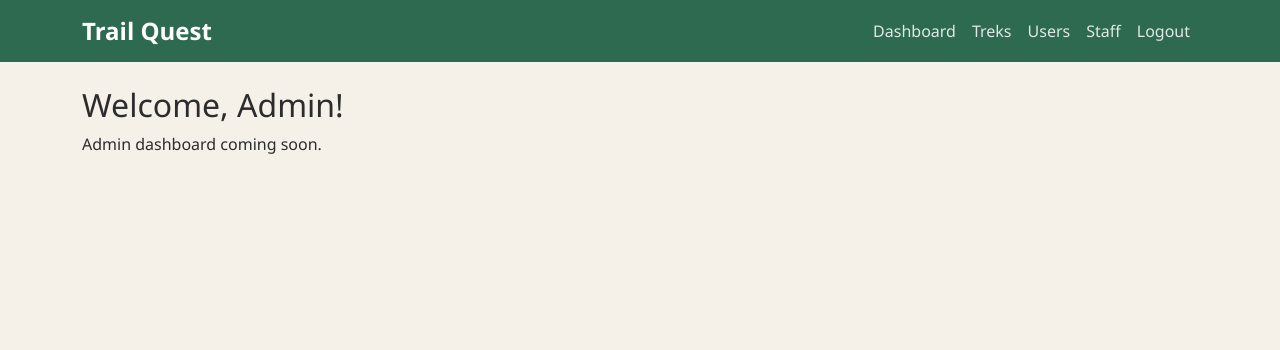
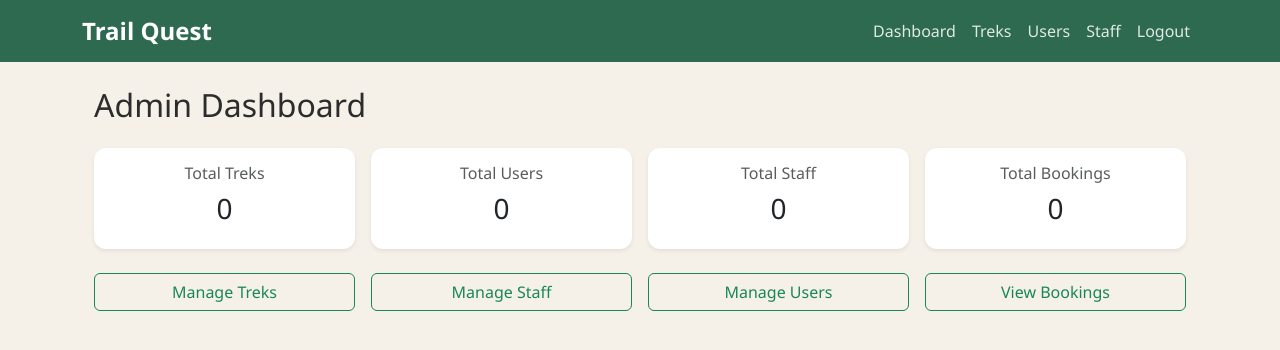
Before and after one commit to 25f2008510/trekking-management-application, a Flask app: page /admin/dashboard in a window 1280 px wide. Shown: the top 350 px of the page. Run offline with Flask 3, Linux system fonts and the light colour scheme; a user stored in the database is signed in.

Commit message:
Milestone 3 - Admin Dashboard and Management - trek CRUD, staff approval, user blacklist, search, seed data

```diff
--- a/admin.py
+++ b/admin.py
@@ -1,14 +1,195 @@
-from flask import Blueprint, render_template
+from flask import Blueprint, render_template, request, redirect, url_for, flash
 from flask_login import login_required, current_user
-from flask import redirect, url_for
 from decorators import admin_required
+from models import db, User, Trek, Booking, StaffProfile
+from datetime import datetime
 
 admin = Blueprint('admin', __name__)
+
 
 @admin.route('/admin/dashboard')
 @login_required
 @admin_required
 def dashboard():
-    if current_user.role != 'admin':
-        return redirect(url_for('auth.dashboard_redirect'))
-    return render_template('admin/dashboard.html')
+    total_treks = Trek.query.count()
+    total_users = User.query.filter_by(role='user').count()
+    total_staff = User.query.filter_by(role='staff').count()
+    total_bookings = Booking.query.count()
+    pending_staff = StaffProfile.query.filter_by(is_approved=False, is_blacklisted=False).count()
+
+    return render_template('admin/dashboard.html',
+                            total_treks=total_treks,
+                            total_users=total_users,
+                            total_staff=total_staff,
+                            total_bookings=total_bookings,
+                            pending_staff=pending_staff)
+
+
+@admin.route('/admin/treks')
+@login_required
+@admin_required
+def treks():
+    query = request.args.get('q', '').strip()
+    if query:
+        treks_list = Trek.query.filter(Trek.name.ilike(f'%{query}%')).all()
+    else:
+        treks_list = Trek.query.order_by(Trek.created_at.desc()).all()
+    return render_template('admin/treks.html', treks=treks_list, query=query)
+
+
+@admin.route('/admin/treks/add', methods=['GET', 'POST'])
+@login_required
+@admin_required
+def add_trek():
+    if request.method == 'POST':
+        name = request.form.get('name')
+        location = request.form.get('location')
+        difficulty = request.form.get('difficulty')
+        duration = request.form.get('duration')
+        total_slots = request.form.get('total_slots')
+        start_date = request.form.get('start_date')
+        end_date = request.form.get('end_date')
+        description = request.form.get('description')
+
+        trek = Trek(
+            name=name,
+            location=location,
+            difficulty=difficulty,
+            duration=int(duration),
+            total_slots=int(total_slots),
+            available_slots=int(total_slots),
+            status='Pending',
+            start_date=datetime.strptime(start_date, '%Y-%m-%d').date(),
+            end_date=datetime.strptime(end_date, '%Y-%m-%d').date(),
+            description=description,
+            created_by=current_user.id
+        )
+        db.session.add(trek)
+        db.session.commit()
+        flash('Trek created successfully.', 'success')
+        return redirect(url_for('admin.treks'))
+
+    return render_template('admin/trek_form.html', trek=None)
+
+
+@admin.route('/admin/treks/edit/<int:trek_id>', methods=['GET', 'POST'])
+@login_required
+@admin_required
+def edit_trek(trek_id):
+    trek = Trek.query.get_or_404(trek_id)
+
+    if request.method == 'POST':
+        trek.name = request.form.get('name')
+        trek.location = request.form.get('location')
+        trek.difficulty = request.form.get('difficulty')
+        trek.duration = int(request.form.get('duration'))
+        trek.total_slots = int(request.form.get('total_slots'))
+        trek.status = request.form.get('status')
+        trek.start_date = datetime.strptime(request.form.get('start_date'), '%Y-%m-%d').date()
+        trek.end_date = datetime.strptime(request.form.get('end_date'), '%Y-%m-%d').date()
+        trek.description = request.form.get('description')
+
+        db.session.commit()
+        flash('Trek updated successfully.', 'success')
+        return redirect(url_for('admin.treks'))
+
+    return render_template('admin/trek_form.html', trek=trek)
+
+
+@admin.route('/admin/treks/delete/<int:trek_id>', methods=['POST'])
+@login_required
+@admin_required
+def delete_trek(trek_id):
+    trek = Trek.query.get_or_404(trek_id)
+    db.session.delete(trek)
+    db.session.commit()
+    flash('Trek deleted.', 'success')
+    return redirect(url_for('admin.treks'))
+
+
+@admin.route('/admin/treks/assign/<int:trek_id>', methods=['GET', 'POST'])
+@login_required
+@admin_required
+def assign_staff(trek_id):
+    trek = Trek.query.get_or_404(trek_id)
+    approved_staff = User.query.join(StaffProfile).filter(
+        User.role == 'staff',
+        StaffProfile.is_approved == True,
+        StaffProfile.is_blacklisted == False
+    ).all()
+
+    if request.method == 'POST':
+        staff_id = request.form.get('staff_id')
+        trek.staff_id = int(staff_id) if staff_id else None
+        db.session.commit()
+        flash('Staff assigned successfully.', 'success')
+        return redirect(url_for('admin.treks'))
+
+    return render_template('admin/assign_staff.html', trek=trek, staff_list=approved_staff)
+
+
+@admin.route('/admin/staff')
+@login_required
+@admin_required
+def staff_list():
+    query = request.args.get('q', '').strip()
+    staff_q = User.query.filter_by(role='staff')
+    if query:
+        staff_q = staff_q.filter(User.name.ilike(f'%{query}%'))
+    staff_members = staff_q.all()
+    return render_template('admin/staff.html', staff_members=staff_members, query=query)
+
+
+@admin.route('/admin/staff/approve/<int:user_id>', methods=['POST'])
+@login_required
+@admin_required
+def approve_staff(user_id):
+    profile = StaffProfile.query.filter_by(user_id=user_id).first_or_404()
+    profile.is_approved = True
+    profile.is_blacklisted = False
+    db.session.commit()
+    flash('Staff approved.', 'success')
+    return redirect(url_for('admin.staff_list'))
+
+
+@admin.route('/admin/staff/blacklist/<int:user_id>', methods=['POST'])
+@login_required
+@admin_required
+def blacklist_staff(user_id):
+    profile = StaffProfile.query.filter_by(user_id=user_id).first_or_404()
+    profile.is_blacklisted = True
+    profile.is_approved = False
+    db.session.commit()
+    flash('Staff blacklisted.', 'warning')
+    return redirect(url_for('admin.staff_list'))
+
+
+@admin.route('/admin/users')
+@login_required
+@admin_required
+def users_list():
+    query = request.args.get('q', '').strip()
+    users_q = User.query.filter_by(role='user')
+    if query:
+        users_q = users_q.filter(User.name.ilike(f'%{query}%'))
+    users = users_q.all()
+    return render_template('admin/users.html', users=users, query=query)
+
+
+@admin.route('/admin/users/toggle/<int:user_id>', methods=['POST'])
+@login_required
+@admin_required
+def toggle_user(user_id):
+    user = User.query.get_or_404(user_id)
+    user.is_active = not user.is_active
+    db.session.commit()
+    flash(f"User {'activated' if user.is_active else 'blacklisted'}.", 'success')
+    return redirect(url_for('admin.users_list'))
+
+
+@admin.route('/admin/bookings')
+@login_required
+@admin_required
+def bookings_list():
+    bookings = Booking.query.order_by(Booking.booking_date.desc()).all()
+    return render_template('admin/bookings.html', bookings=bookings)
--- a/models.py
+++ b/models.py
@@ -36,6 +36,7 @@ class Trek(db.Model):
     created_at = db.Column(db.DateTime, default=datetime.utcnow)
 
     staff_id = db.Column(db.Integer, db.ForeignKey('user.id'), nullable=True)
+    staff = db.relationship('User', foreign_keys=[staff_id])
     created_by = db.Column(db.Integer, db.ForeignKey('user.id'), nullable=False)
 
     bookings = db.relationship('Booking', backref='trek', lazy=True)
--- a/templates/admin/dashboard.html
+++ b/templates/admin/dashboard.html
@@ -1,8 +1,63 @@
-{% extends 'base.html' %}
+{% extends "base.html" %}
+{% block content %}
+<div class="container mt-4">
+    <h2 class="mb-4">Admin Dashboard</h2>
 
-{% block title %}Admin Dashboard - TrailQuest{% endblock %}
+    <div class="row g-3 mb-4">
+        <div class="col-md-3">
+            <div class="card text-center shadow-sm">
+                <div class="card-body">
+                    <h6 class="text-muted">Total Treks</h6>
+                    <h3>{{ total_treks }}</h3>
+                </div>
+            </div>
+        </div>
+        <div class="col-md-3">
+            <div class="card text-center shadow-sm">
+                <div class="card-body">
+                    <h6 class="text-muted">Total Users</h6>
+                    <h3>{{ total_users }}</h3>
+                </div>
+            </div>
+        </div>
+        <div class="col-md-3">
+            <div class="card text-center shadow-sm">
+                <div class="card-body">
+                    <h6 class="text-muted">Total Staff</h6>
+                    <h3>{{ total_staff }}</h3>
+                </div>
+            </div>
+        </div>
+        <div class="col-md-3">
+            <div class="card text-center shadow-sm">
+                <div class="card-body">
+                    <h6 class="text-muted">Total Bookings</h6>
+                    <h3>{{ total_bookings }}</h3>
+                </div>
+            </div>
+        </div>
+    </div>
 
-{% block content %}
-<h2>Welcome, Admin!</h2>
-<p>Admin dashboard coming soon.</p>
+    {% if pending_staff > 0 %}
+    <div class="alert alert-warning">
+        {{ pending_staff }} staff registration(s) awaiting approval.
+        <a href="{{ url_for('admin.staff_list') }}" class="alert-link">Review now</a>
+    </div>
+    {% endif %}
+
+    <div class="row g-3">
+        <div class="col-md-3">
+            <a href="{{ url_for('admin.treks') }}" class="btn btn-outline-success w-100">Manage Treks</a>
+        </div>
+        <div class="col-md-3">
+            <a href="{{ url_for('admin.staff_list') }}" class="btn btn-outline-success w-100">Manage Staff</a>
+        </div>
+        <div class="col-md-3">
+            <a href="{{ url_for('admin.users_list') }}" class="btn btn-outline-success w-100">Manage Users</a>
+        </div>
+        <div class="col-md-3">
+            <a href="{{ url_for('admin.bookings_list') }}" class="btn btn-outline-success w-100">View Bookings</a>
+        </div>
+    </div>
+</div>
 {% endblock %}
```
Also changed, not shown: seed_treks.py (added, +91 -0 lines), templates/admin/assign_staff.html (added, +26 -0 lines), templates/admin/booking.html (added, +35 -0 lines), templates/admin/staff.html (added, +59 -0 lines), templates/admin/trek_form.html (added, +68 -0 lines), templates/admin/treks.html (added, +58 -0 lines), templates/admin/user.html (added, +50 -0 lines).
